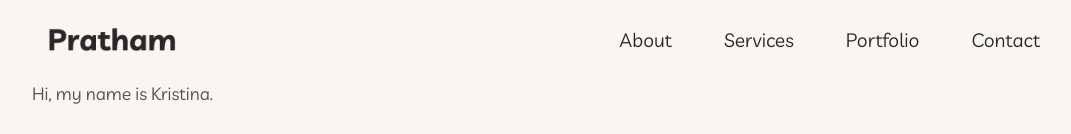
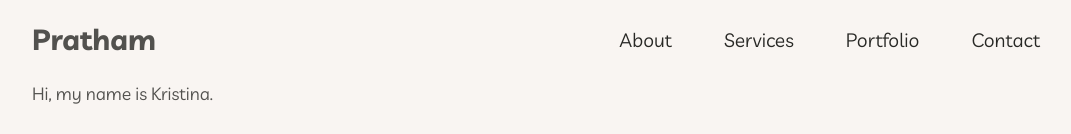
Before and after one commit to prathamm2506/new_portfolio, a React (Vite) app: page / in a window 1280 px wide. Shown: the top 134 px of the page, without its empty margins (96-1167 px from the left). Built offline with nearby package versions, Linux system fonts and the light colour scheme.

Commit message:
navbar done

```diff
--- a/src/components/navbar/Navbar.css
+++ b/src/components/navbar/Navbar.css
@@ -13,9 +13,8 @@
 
   /* Logo Styling */
   .logo {
-    height: 80px;
-    object-fit: contain;
-    z-index: 50;
+    font-size: 1.8rem;
+    font-weight: 700;
   }
 
   /* Hamburger Icon Styling */
--- a/src/components/navbar/Navbar.jsx
+++ b/src/components/navbar/Navbar.jsx
@@ -12,7 +12,7 @@ const Navbar = () => {
   return (
     <div className="navbar-container">
       {/* Logo */}
-      <img src={logo} alt="logo" className="logo" />
+      <p className="logo">Pratham</p>
 
       {/* Hamburger Icon */}
       <div className="hamburger" onClick={() => setIsMenuOpen(!isMenuOpen)}>
```
